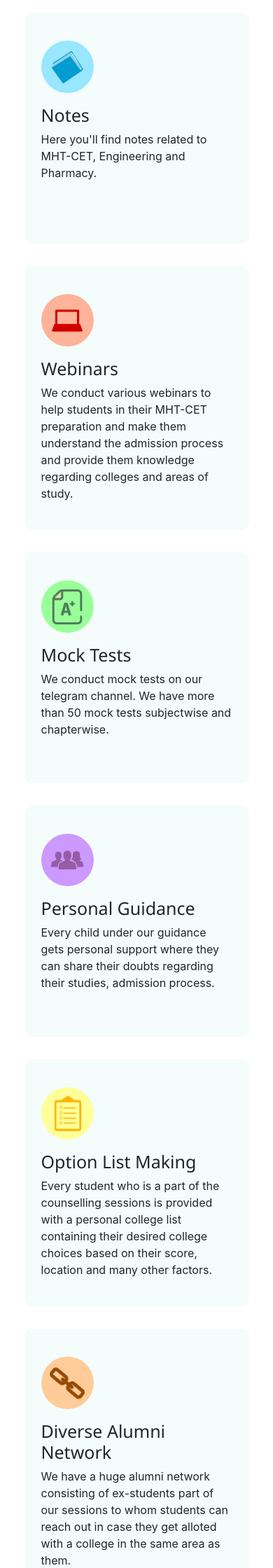
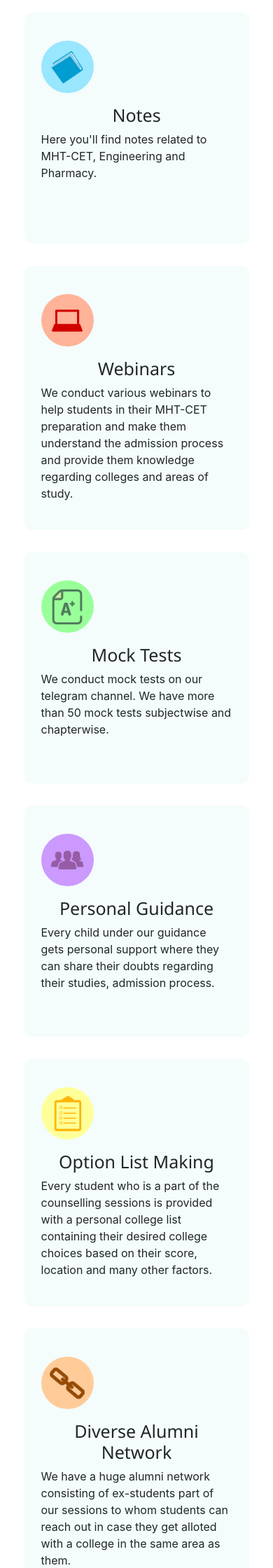
Before and after one commit to Sharath1036/swiftundergrads, a Django app: page / in a window 390 px wide. Shown: the part 1039-3279 px from the top of the page at 70% size. Run offline with Django 4.2, Linux system fonts and the light colour scheme.

Commit message:
modified desktop responsiveness

```diff
--- a/templates/home.html
+++ b/templates/home.html
@@ -66,10 +66,10 @@
     <div class="row">
 
       {% for service in services%}
-      <div class="col-lg-4 text-lg-left">
+      <div class="col-lg-4 service-col text-lg-left">
         <div class="card border-0 my-3 p-4 position-relative services" style="background-color: #f4fcfc; border-radius:10px;">
           <div class="rounded-image rounded-circle d-flex justify-content-center my-3" style="background-color: {{ service.color }};"><img class="mx-auto d-block" src="/static/images/{{ service.image }}" style="object-fit: contain;" height="50" width="50"></div>
-          <h6 style="font-size: 25px; font-family:'Segoe UI', Tahoma, Geneva, Verdana, sans-serif; font-weight: 500;">{{ service.name }}</h6>
+          <h6 style="font-size: 25px; text-align: center; font-family:'Segoe UI', Tahoma, Geneva, Verdana, sans-serif; font-weight: 500;">{{ service.name }}</h6>
           <p style="text-align: left;">{{ service.description }}</p>
         </div>
       </div>
```
